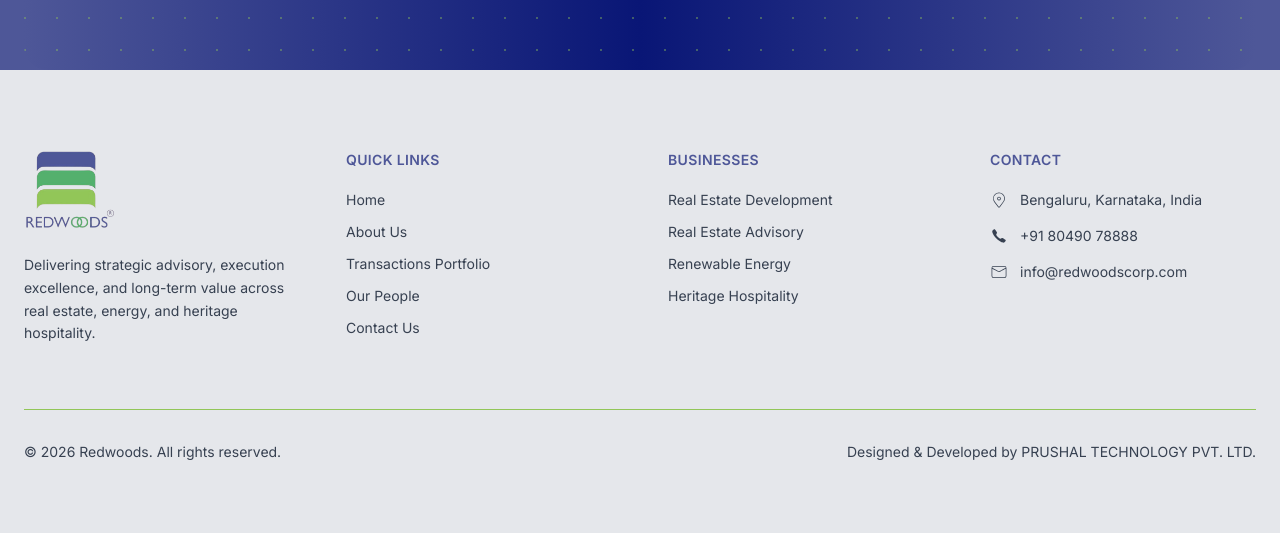
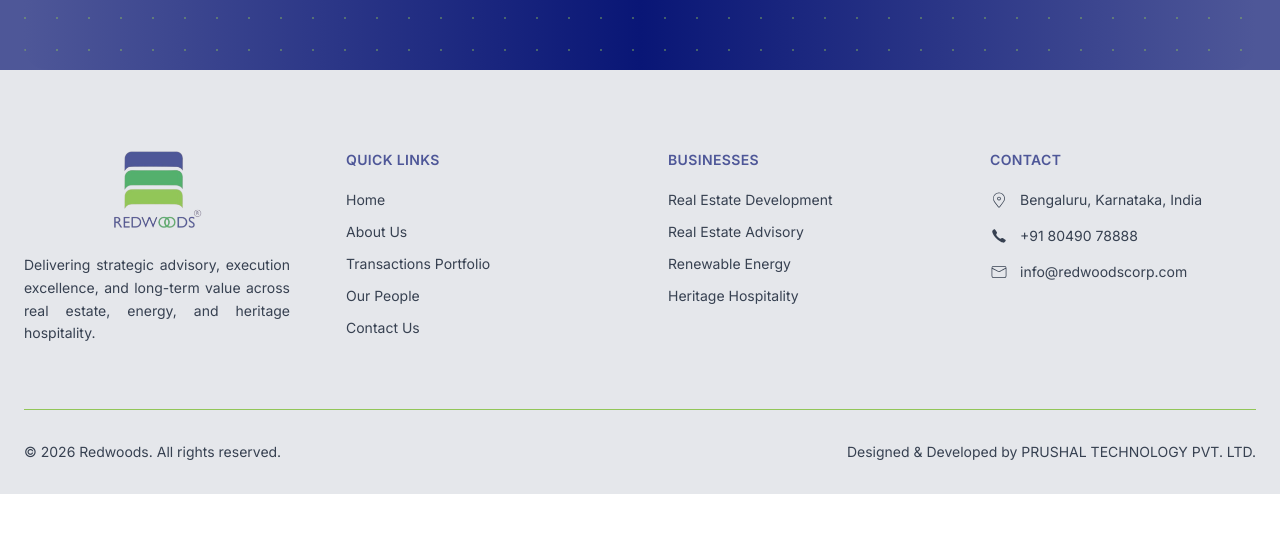
Before and after one commit to atharvak2004/redwoods, a React (Vite) app: page /heritage-hospitality/pilibhit-house in a window 1280 px wide. Shown: the part 1763-2296 px from the top of the page. After the commit the page ends 2257 px from the top, so only its background shows below. Built offline with nearby package versions, Linux system fonts and the light colour scheme.

Commit message:
updated navbar, overlay update for hero

```diff
--- a/src/components/Footer.jsx
+++ b/src/components/Footer.jsx
@@ -32,17 +32,17 @@ const businesses = [
 export default function Footer() {
   return (
     <footer className="bg-gray-200 text-brand-blue">
-      <div className="max-w-7xl mx-auto px-6 py-20">
+      <div className="max-w-7xl mx-auto px-6 pt-20 pb-8">
 
         <div className="grid grid-cols-1 md:grid-cols-2 lg:grid-cols-4 gap-14">
 
-          <div>
+          <div className="flex flex-col items-center">
             <img
               src="/Redwoods_logo-removebg.png"
               alt="Redwoods Group"
-              className="h-20 w-auto mb-6"
+              className="h-20 w-auto mb-6 items-center"
             />
-            <p className="text-sm text-gray-700 leading-relaxed">
+            <p className="text-sm text-gray-700 leading-relaxed text-justify">
               Delivering strategic advisory, execution excellence, and
               long-term value across real estate, energy, and heritage hospitality.
             </p>
--- a/src/components/Navbar.jsx
+++ b/src/components/Navbar.jsx
@@ -79,8 +79,7 @@ function Navbar() {
               className={`
     absolute transition-all duration-300
     flex items-center justify-center
-    bg-white rounded-xl p-2
-    ${scrolled ? "h-20 w-20" : "h-32 w-32 top-[1px]"}
+    bg-white rounded-xl p-2 h-20 w-20
   `}
             >
               <NavLink to="/">
--- a/src/components/about/AboutHero.jsx
+++ b/src/components/about/AboutHero.jsx
@@ -12,7 +12,7 @@ function AboutHero() {
           alt="About Redwoods Group"
           className="h-full w-full object-cover object-[85%_center] md:object-center"
         />
-        <div className="absolute inset-0 bg-gradient-to-r from-black via-black/65 to-transparent" />
+       <div className="absolute inset-0 bg-[radial-gradient(circle_at_left,rgba(0,0,0,0.8)_5%,rgba(0,0,0,0.4)_35%,rgba(0,0,0,0.2)_45%,transparent_50%)]" />
       </div>
 
       {/* Content */}
--- a/src/components/heritagehospitality/HeritageHospitalityHero.jsx
+++ b/src/components/heritagehospitality/HeritageHospitalityHero.jsx
@@ -12,7 +12,7 @@ export default function HeritageHospitalityHero() {
                     className="h-full w-full object-cover"
                 />
 
-                <div className="absolute inset-0 bg-[linear-gradient(to_right,black,rgba(0,0,0,0.55)_40%,transparent)]" />
+                <div className="absolute inset-0 bg-[radial-gradient(circle_at_left,rgba(0,0,0,0.8)_5%,rgba(0,0,0,0.4)_35%,rgba(0,0,0,0.2)_45%,transparent_50%)]" />
             </div>
 
             {/* Content */}
--- a/src/components/home/HeroCarousel.jsx
+++ b/src/components/home/HeroCarousel.jsx
@@ -67,7 +67,7 @@ export default function HeroCarousel() {
             >
               {/* Overlay */}
               {/* <div className="absolute inset-0 bg-black/30" /> */}
-              <div className="absolute inset-0 bg-[linear-gradient(to_right,black,rgba(0,0,0,0.55)_40%,transparent)]" />
+              <div className="absolute inset-0 bg-[radial-gradient(circle_at_left,rgba(0,0,0,0.8)_5%,rgba(0,0,0,0.4)_35%,rgba(0,0,0,0.2)_45%,transparent_50%)]" />
 
               {/* Content */}
               <div className="relative z-10 h-full flex items-center">
--- a/src/components/home/OurBusinesses.jsx
+++ b/src/components/home/OurBusinesses.jsx
@@ -105,7 +105,7 @@ function BusinessCard({ image, title, desc, link, cards }) {
         <img
           src={image}
           alt={title}
-          className="w-full h-[320px] object-cover rounded-3xl shadow-lg
+          className="w-full h-[300px] object-cover rounded-3xl shadow-lg
                      group-hover:scale-105 transition duration-500"
         />
       </div>
--- a/src/components/projects/HeroSection.jsx
+++ b/src/components/projects/HeroSection.jsx
@@ -14,7 +14,7 @@ function HeroSection({ name, title, title2, descr, img }) {
           className="h-full w-full object-cover"
         />
         {/* Brand Overlay */}
-        <div className="absolute inset-0 bg-[linear-gradient(to_right,black,rgba(0,0,0,0.55)_40%,transparent)]" />
+        <div className="absolute inset-0 bg-[radial-gradient(circle_at_left,rgba(0,0,0,0.8)_5%,rgba(0,0,0,0.4)_35%,rgba(0,0,0,0.2)_45%,transparent_50%)]" />
 
       </div>
 
--- a/src/components/renewable-energy/RenewableEnergyHero.jsx
+++ b/src/components/renewable-energy/RenewableEnergyHero.jsx
@@ -41,7 +41,7 @@ export default function RenewableEnergyHero() {
           className="h-full w-full object-cover"
         />
         {/* Brand Overlay */}
-        <div className="absolute inset-0 bg-[linear-gradient(to_right,black,rgba(0,0,0,0.55)_40%,transparent)]" />
+        <div className="absolute inset-0 bg-[radial-gradient(circle_at_left,rgba(0,0,0,0.8)_5%,rgba(0,0,0,0.4)_35%,rgba(0,0,0,0.2)_45%,transparent_50%)]" />
       </div>
       <div className="relative z-10 w-full">
         <div className="max-w-7xl mx-auto px-6">
--- a/src/components/team/TeamHero.jsx
+++ b/src/components/team/TeamHero.jsx
@@ -10,7 +10,7 @@ function TeamHero() {
           alt="Our Team"
           className="h-full w-full object-cover"
         />
-        <div className="absolute inset-0 bg-gradient-to-r from-black via-black/65 to-transparent" />
+       <div className="absolute inset-0 bg-[radial-gradient(circle_at_left,rgba(0,0,0,0.8)_5%,rgba(0,0,0,0.4)_35%,rgba(0,0,0,0.2)_45%,transparent_50%)]" />
       </div>
       <div className="relative z-10 w-full">
         <div className="max-w-7xl mx-auto px-6">
```
Also changed, not shown: 1 other file (tests, documents, lock files or other folders).
